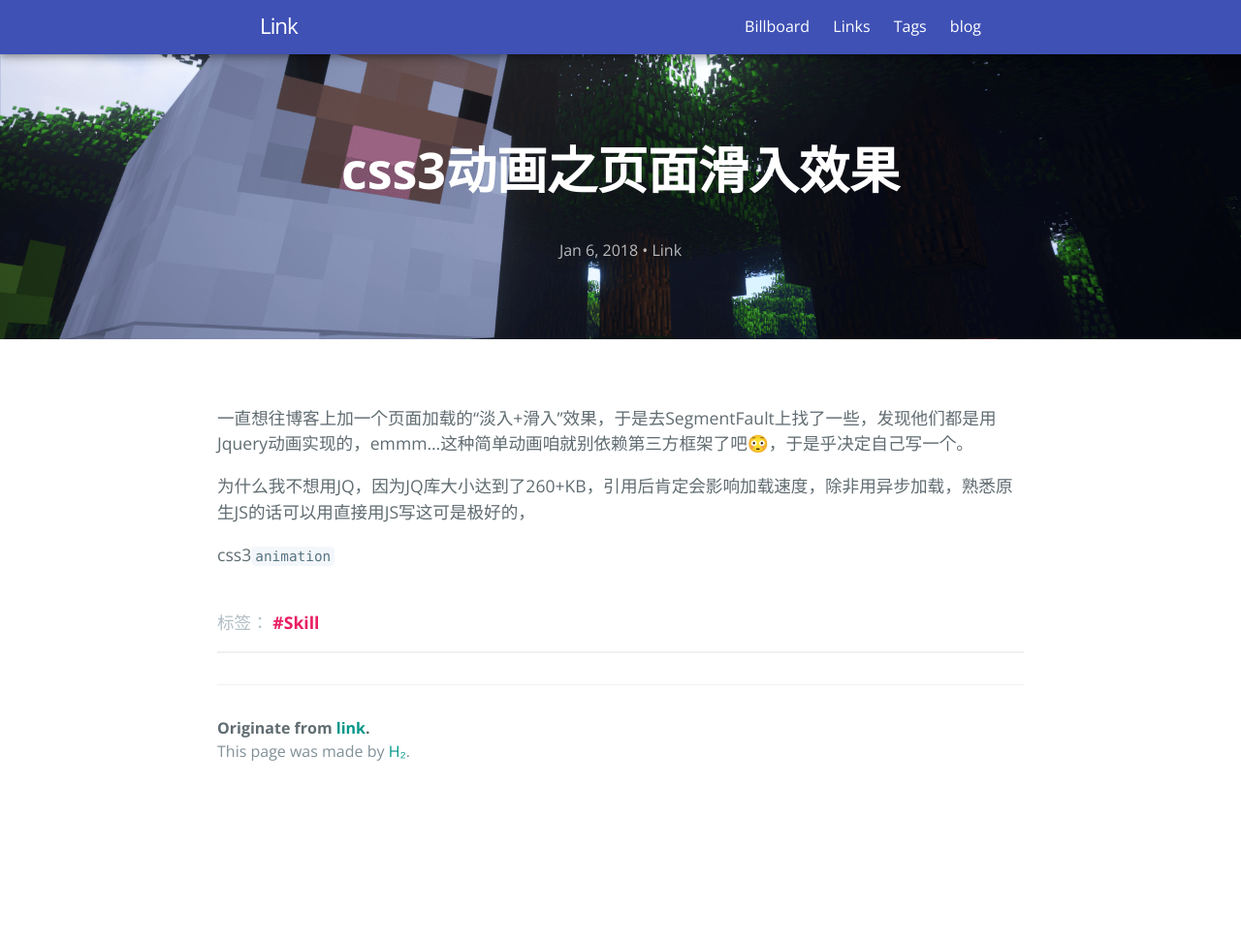
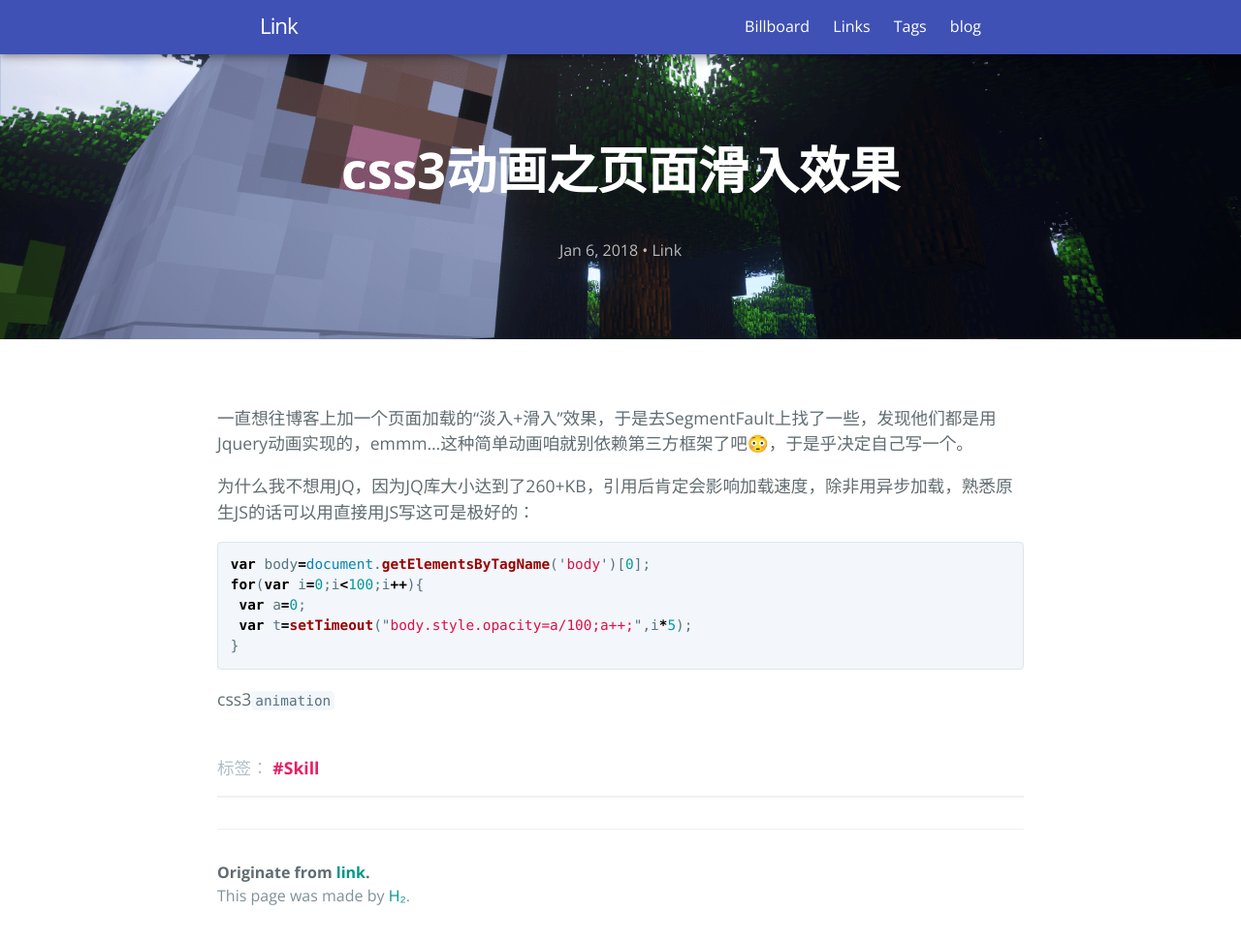
Before and after one commit to link9596/qwq, a Jekyll site: the page built from _posts/2018-1-6-css-fade-animation.md, in a window 1280 px wide and 1008 px high. Shown: the top 973 px of the window at 97% size. Built offline with Jekyll 4.4.1, drawn with Linux system fonts in a browser that asks for light colours; emoji names are drawn with the system emoji font; comment, search, counter and statistics services are not loaded.

Commit message:
Update 2018-1-6-css-fade-animation.md

````diff
--- a/_posts/2018-1-6-css-fade-animation.md
+++ b/_posts/2018-1-6-css-fade-animation.md
@@ -6,6 +6,14 @@ tags: Skill
 
 一直想往博客上加一个页面加载的“淡入+滑入”效果，于是去SegmentFault上找了一些，发现他们都是用Jquery动画实现的，emmm...这种简单动画咱就别依赖第三方框架了吧:flushed:，于是乎决定自己写一个。
 
-为什么我不想用JQ，因为JQ库大小达到了260+KB，引用后肯定会影响加载速度，除非用异步加载，熟悉原生JS的话可以用直接用JS写这可是极好的，
+为什么我不想用JQ，因为JQ库大小达到了260+KB，引用后肯定会影响加载速度，除非用异步加载，熟悉原生JS的话可以用直接用JS写这可是极好的：
+
+```javascript
+var body=document.getElementsByTagName('body')[0];
+for(var i=0;i<100;i++){
+ var a=0;
+ var t=setTimeout("body.style.opacity=a/100;a++;",i*5);
+}
+```
 
 css3`animation`
````
